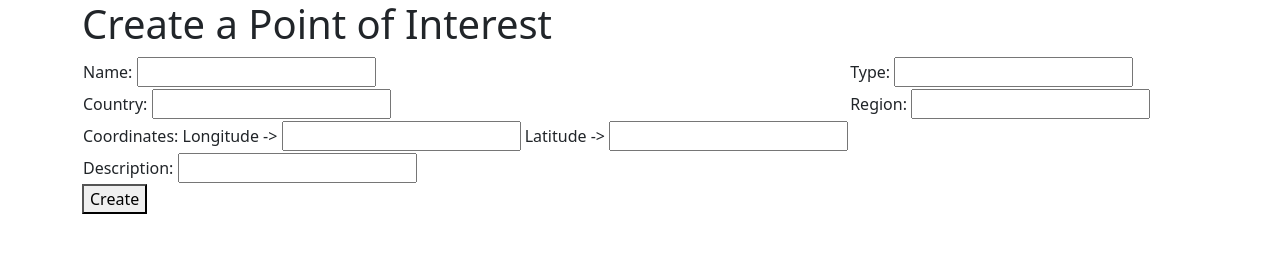
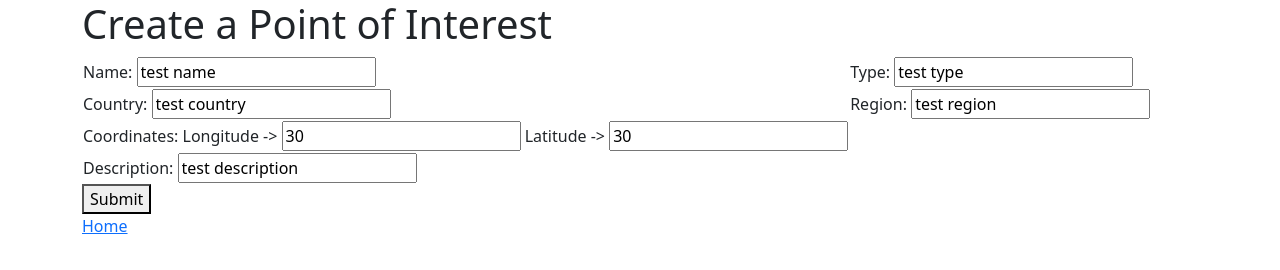
Before and after one commit to cristiano-93/PointsOfInterest, a plain HTML site: page public/poi-create.html in a window 1280 px wide. Drawn offline with nearby package versions, Linux system fonts and the light colour scheme.

Commit message:
commit 2 5.4

```diff
--- a/app.js
+++ b/app.js
@@ -67,7 +67,7 @@ app.post('/poi/poidb/create', (req, res) => {
             if(error) {
                 res.status(500).json({error: error});
             } else {
-                res.json({success: 1});
+                res.json({'message':'successfully created'});
             }
         });
 })
--- a/public/poi-create.html
+++ b/public/poi-create.html
@@ -13,27 +13,30 @@
 <body>
     <div class="container">
         <h1>Create a Point of Interest</h1>
-        <form action="" method="POST">
+        <form action="/poi/poidb/create" method="POST">
             <table>
                 <tr class="col-6">
-                    <td>Name: <input type="text" name="" id="name"></td>
-                    <td>Type: <input type="text" id="type"></td>
+                    <td>Name: <input type="text" name="name" id="name" value="test name"></td>
+                    <td>Type: <input type="text" name="type" id="type" value="test type"></td>
                 </tr>
                 <tr class="col-6">
-                    <td>Country: <input type="text" id="country"></td>
-                    <td>Region: <input type="text" id="region"></td>
+                    <td>Country: <input type="text" name="country" id="country" value="test country"></td>
+                    <td>Region: <input type="text" name="region" id="region" value="test region"></td>
                 </tr>
                 <tr class="col-6">
-                    <td>Coordinates: Longitude -> <input type="number" id="lon"> Latitude -> <input type="number"
-                            id="lat">
+                    <td>Coordinates: Longitude -> <input type="number" name="lon" id="lon" value="30"> Latitude ->
+                        <input type="number" name="lat" id="lat" value="30">
                     </td>
                 </tr>
                 <tr class="col-6">
-                    <td>Description: <input type="text" id="description"></td>
+                    <td>Description: <input type="text" name="description" id="description" value="test description">
+                    </td>
                 </tr>
             </table>
+            <button type="submit">Submit</button>
         </form>
-        <button type="submit">Create</button>
+        <a href="./index.html">Home</a>
+
     </div>
 </body>
 
```
